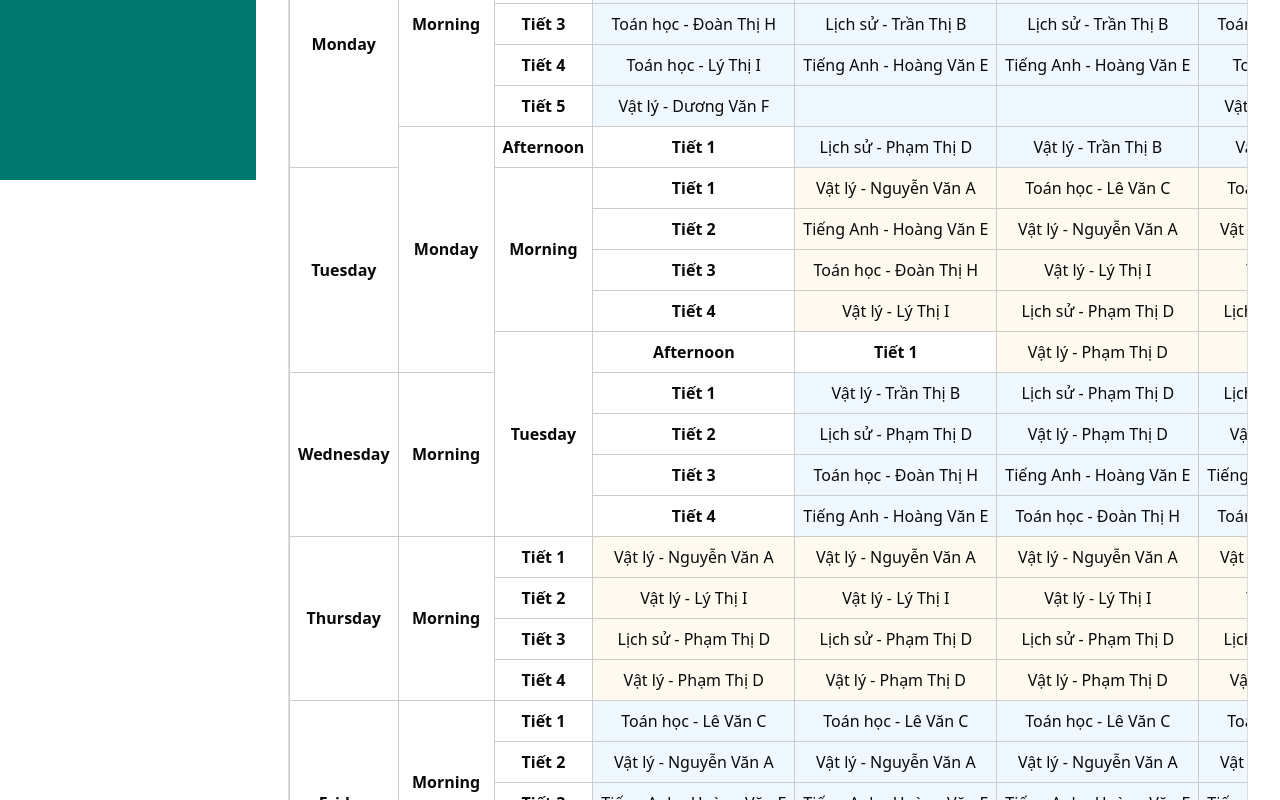
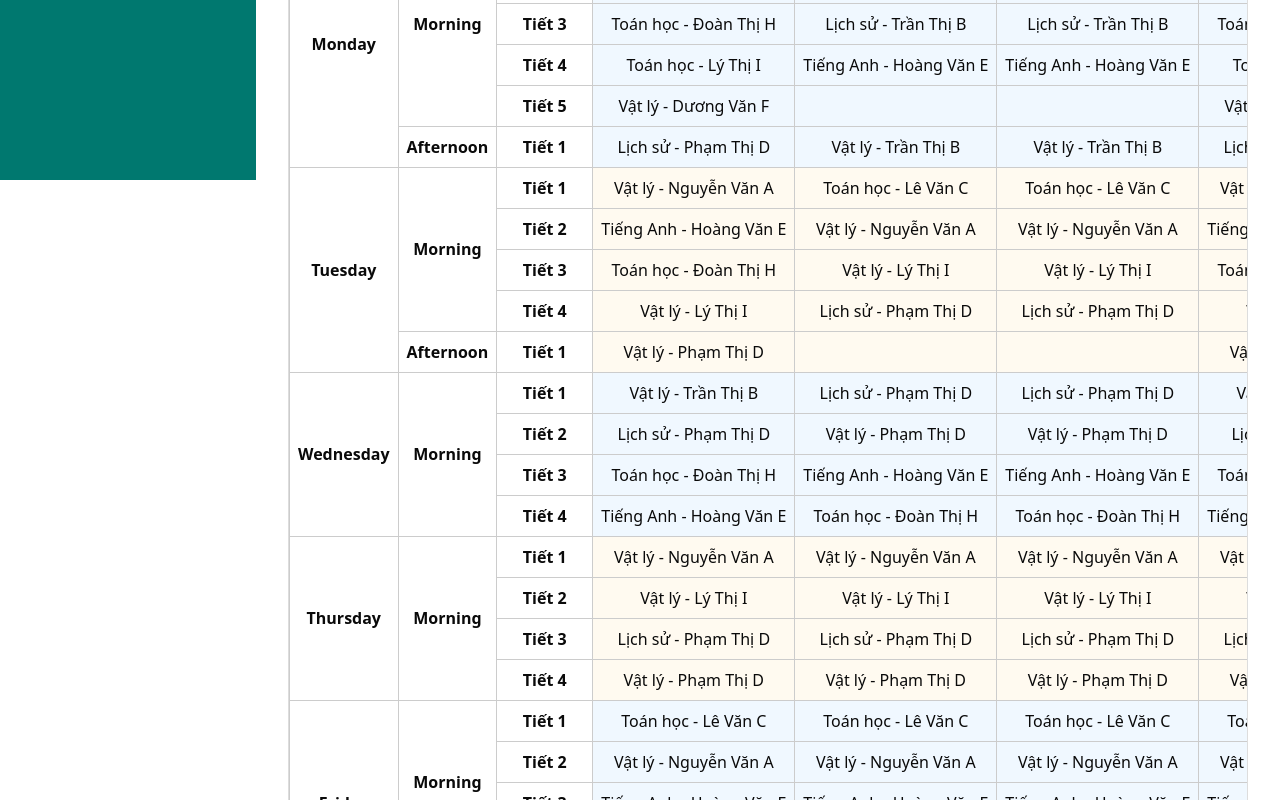
Before and after one commit to khanhpd2402/hgs-management-system, a React (Vite) app in the folder hgs-client/: page /system/schedule in a window 1280 px wide. Shown: the part 620-1420 px from the top of the page. Built offline with nearby package versions, Linux system fonts and the light colour scheme.

Commit message:
fix được phần lọc và hiển thị bảng

```diff
--- a/hgs-client/src/pages/Schedule/Schedule.jsx
+++ b/hgs-client/src/pages/Schedule/Schedule.jsx
@@ -294,7 +294,6 @@ const ScheduleTable = () => {
 
 
             <div className="table-container">
-
                 <table className="schedule-table">
                     <thead>
                         <tr>
@@ -311,23 +310,31 @@ const ScheduleTable = () => {
                     </thead>
                     <tbody>
                         {days.map((day, dayIndex) => {
-                            let maxPeriodsInDay = 0;
+                            let displayedSessions = sessions.filter(session => {
+                                if (selectedSession) {
+                                    return session === selectedSession;
+                                }
+                                return true;
+                            });
 
-                            sessions.forEach((session) => {
-                                const maxPeriods = Math.max(
+                            let totalDisplayedPeriods = 0;
+                            displayedSessions.forEach(session => {
+                                let maxPeriods = Math.max(
                                     ...filteredClasses.map(({ grade, className }) =>
                                         filteredScheduleData[grade][className]?.[day]?.[session]?.length || 0
                                     )
                                 );
-                                maxPeriodsInDay += maxPeriods;
+                                totalDisplayedPeriods += maxPeriods;
                             });
 
                             const rowClass = dayIndex % 2 === 0 ? "even-day" : "odd-day";
 
+                            let periodCounter = 0;
+
                             return (
                                 <React.Fragment key={day}>
-                                    {sessions.map((session, sessionIndex) => {
-                                        const maxPeriods = Math.max(
+                                    {displayedSessions.map((session, sessionIndex) => {
+                                        let maxPeriods = Math.max(
                                             ...filteredClasses.map(({ grade, className }) =>
                                                 filteredScheduleData[grade][className]?.[day]?.[session]?.length || 0
                                             )
@@ -345,10 +352,6 @@ const ScheduleTable = () => {
                                                 shouldDisplay = false;
                                             }
 
-                                            if (selectedSession && selectedSession !== session) {
-                                                shouldDisplay = false;
-                                            }
-
                                             if (selectedGrade && selectedClass && !period) {
                                                 shouldDisplay = false;
                                             }
@@ -357,10 +360,12 @@ const ScheduleTable = () => {
                                                 return null;
                                             }
 
+                                            periodCounter++;
+
                                             return (
                                                 <tr key={`${day}-${session}-${periodIndex}`} className={rowClass}>
-                                                    {periodIndex === 0 && (
-                                                        <td className="sticky-col col-1" rowSpan={maxPeriodsInDay}>{day}</td>
+                                                    {sessionIndex === 0 && periodIndex === 0 && (
+                                                        <td className="sticky-col col-1" rowSpan={totalDisplayedPeriods}>{day}</td>
                                                     )}
                                                     {periodIndex === 0 && <td className="sticky-col col-2" rowSpan={maxPeriods}>{session}</td>}
                                                     <td className="sticky-col col-3">Tiết {periodIndex + 1}</td>
@@ -382,7 +387,6 @@ const ScheduleTable = () => {
                             );
                         })}
                     </tbody>
-
                 </table>
             </div>
         </div>
```
